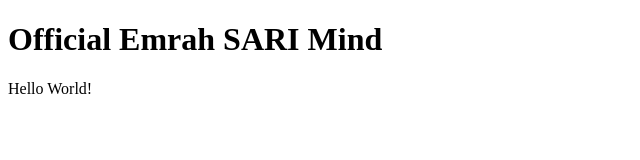
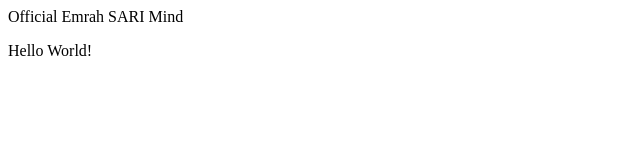
Before and after one commit to emrahsari/emrahsari.github.io, a plain HTML site: page index.html in a window 1280 px wide. Shown: the whole page, without its empty margins (0-640 px from the left). Drawn offline with Linux system fonts and the light colour scheme.

Commit message:
Update index.html

```diff
--- a/index.html
+++ b/index.html
@@ -1,7 +1,7 @@
 <!DOCTYPE html>
 <html>
 <body>
-<h1>Official Emrah SARI Mind</h1>
+<tittle>Official Emrah SARI Mind</tittle>
 <p>Hello World!</p>
 </body>
 </html>
```
